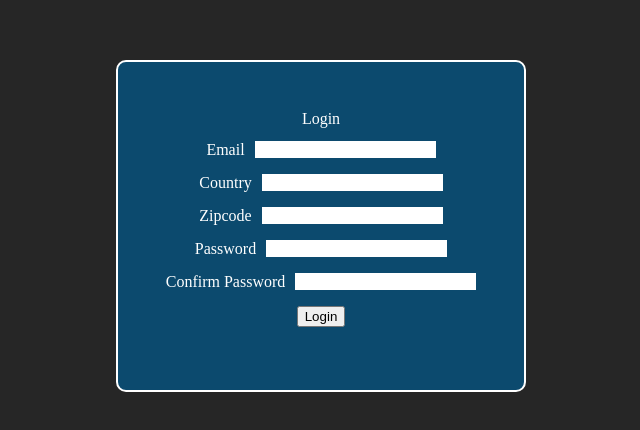
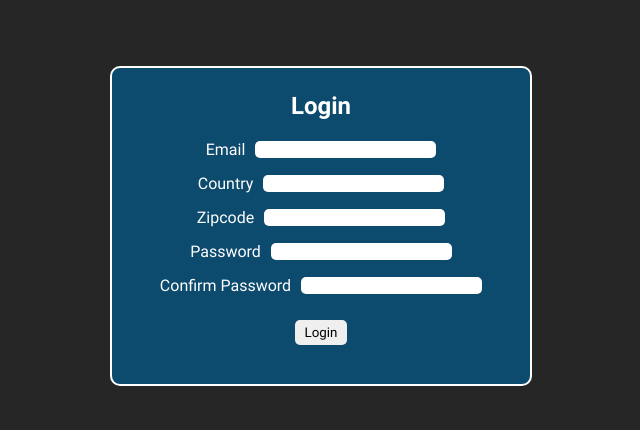
Before and after one commit to ecanvasser/JS-Form, a website built with webpack: page dist/index.html in a window 1280 px wide. Shown: the part 174-604 px from the top of the page, without its empty margins (319-959 px from the left). Built offline with Linux system fonts and the light colour scheme.

Commit message:
Update fonts, alignment, and padding

```diff
--- a/src/style.css
+++ b/src/style.css
@@ -1,3 +1,13 @@
+@font-face {
+    font-family: 'Roboto';
+    src: url('./Roboto-Regular.ttf');
+}
+
+@font-face {
+    font-family: 'Roboto-bold';
+    src: url('./Roboto-Bold.ttf');
+}
+
 body {
     display: flex;
     justify-content: center;
@@ -16,17 +26,21 @@ form {
 
 input {
     border: none;
+    border-radius: 5px;
 }
 
 label {
     color: white;
+    font-family: 'Roboto';
 }
 
 #title {
     display: flex;
     justify-content: center;
-    margin-bottom: 0.8rem;
+    margin-bottom: 1.2rem;
     color: white;
+    font-size: 24px;
+    font-family: 'Roboto-bold';
 }
 
 span {
@@ -41,7 +55,7 @@ img {
 
 #form-container {
     background-color: #0c4a6e;
-    padding: 3rem;
+    padding: 1.5rem 3rem 1.5rem 3rem;
     border: 2px white solid;
     border-radius: 10px;
 }
@@ -59,3 +73,11 @@ img {
     align-items: center;
     gap: 10px;
 }
+
+button {
+    margin-top: 10px;
+    font-family: 'Roboto';
+    padding: 5px 10px;
+    border-radius: 5px;
+    border: none;
+}
--- a/webpack.config.js
+++ b/webpack.config.js
@@ -17,6 +17,10 @@ module.exports = {
       {
         test: /\.(png|svg|jpg|jpeg|gif)$/i,
         type: 'asset/resource',
+      },
+      {
+        test: /\.(woff|woff2|eot|ttf|otf)$/i,
+        type: 'asset/resource',
       }
     ],
   },
```
Also changed, not shown: dist/f80816a5455d171f948d.ttf (added), dist/fc2b5060f7accec5cf74.ttf (added), dist/main.js, src/Roboto-Bold.ttf (added), src/Roboto-Regular.ttf (added).
